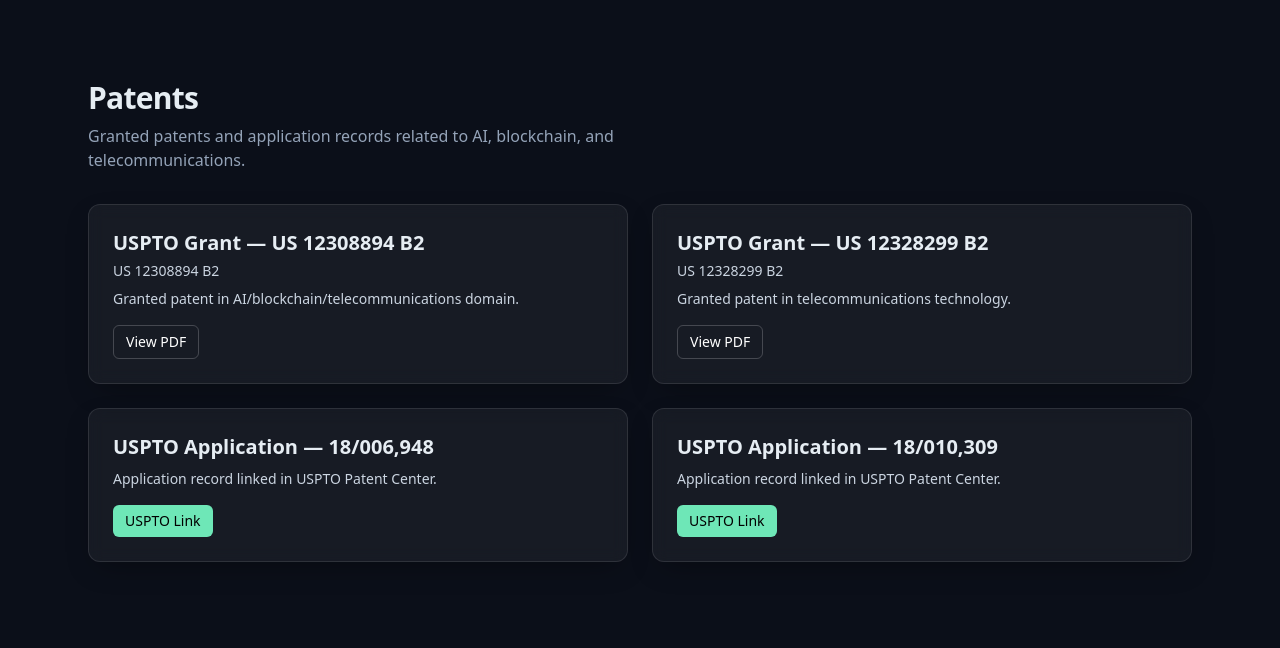
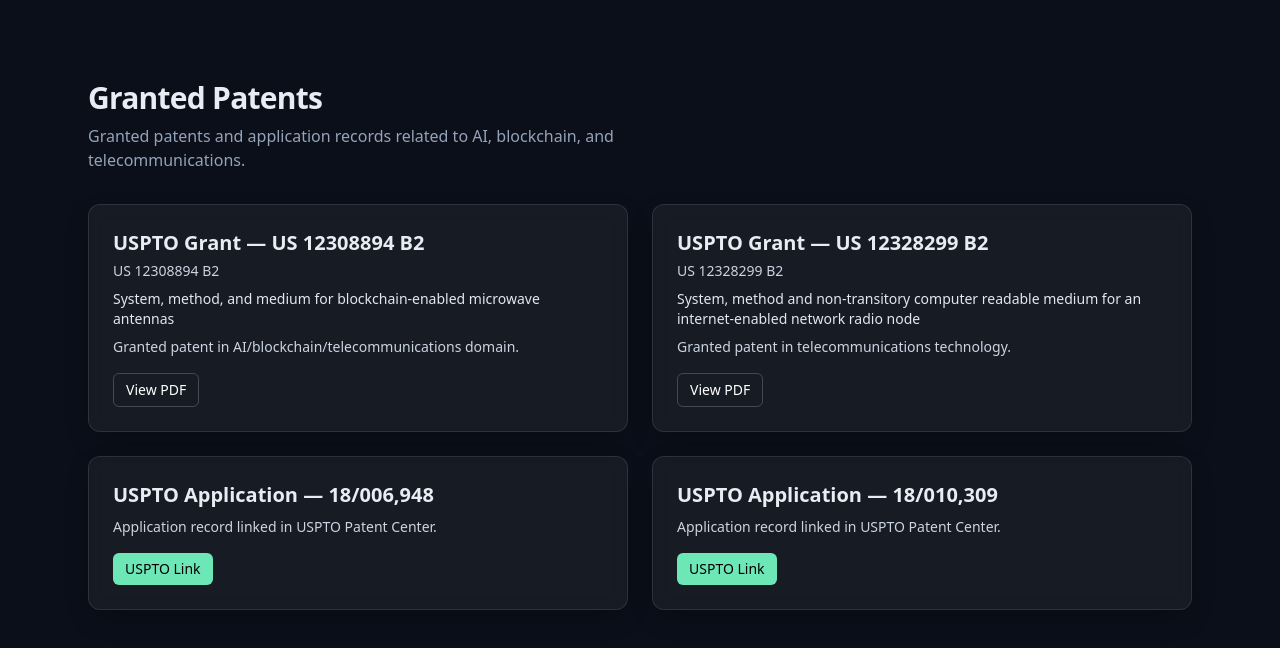
Before and after one commit to abdarwish23/darwish-portofolio, a Next.js app: page /patents in a window 1280 px wide. Shown: the top 648 px of the page. Built offline with nearby package versions, Linux system fonts and the light colour scheme.

Commit message:
update patents

```diff
--- a/app/patents/page.tsx
+++ b/app/patents/page.tsx
@@ -1,7 +1,7 @@
 import { patents } from "@/data/patents";
 
 export const metadata = {
-  title: "Patents — Ahmed B. Darwish",
+  title: "Granted Patents — Ahmed B. Darwish",
   description: "Granted patents and applications by Ahmed Bahaaeldin Darwish."
 };
 
@@ -9,13 +9,14 @@
   return (
     <main className="section">
       <div className="container">
-        <h1 className="text-3xl font-bold tracking-tight">Patents</h1>
+        <h1 className="text-3xl font-bold tracking-tight">Granted Patents</h1>
         <p className="mt-2 text-muted max-w-prose">Granted patents and application records related to AI, blockchain, and telecommunications.</p>
         <div className="mt-8 grid gap-6 md:grid-cols-2">
           {patents.map((p) => (
             <article key={(p.number || p.title)} className="card p-6">
               <h2 className="text-xl font-semibold">{p.title}</h2>
               {p.number ? <div className="mt-1 text-sm text-slate-300">{p.number}</div> : null}
+              {p.patentTitle ? <p className="mt-2 text-sm font-medium text-slate-200">{p.patentTitle}</p> : null}
               {p.summary ? <p className="mt-2 text-sm text-slate-300">{p.summary}</p> : null}
               <div className="mt-4 flex gap-3">
                 {p.pdf ? (
--- a/data/patents.ts
+++ b/data/patents.ts
@@ -1,6 +1,7 @@
 export type Patent = {
   title: string;
   number?: string;
+  patentTitle?: string; // The actual patent invention title
   pdf?: string; // path under /public
   link?: string; // external link
   summary?: string;
@@ -10,23 +11,25 @@
   {
     title: "USPTO Grant — US 12308894 B2",
     number: "US 12308894 B2",
+    patentTitle: "System, method, and medium for blockchain-enabled microwave antennas",
     pdf: "/docs/patents/PatCntr_eGrantPDF(US 12308894 B2).pdf",
     summary: "Granted patent in AI/blockchain/telecommunications domain.",
   },
   {
     title: "USPTO Grant — US 12328299 B2",
     number: "US 12328299 B2",
+    patentTitle: "System, method and non-transitory computer readable medium for an internet-enabled network radio node",
     pdf: "/docs/patents/PatCntr_eGrantPDF(US 12328299 B2).pdf",
     summary: "Granted patent in telecommunications technology.",
   },
   {
     title: "USPTO Application — 18/006,948",
-    link: "https://patentcenter.uspto.gov/applications/18006948",
+    link: "https://patents.google.com/patent/US12308894B2/en?oq=+US+12308894+B2",
     summary: "Application record linked in USPTO Patent Center.",
   },
   {
     title: "USPTO Application — 18/010,309",
-    link: "https://patentcenter.uspto.gov/applications/18010309",
+    link: "https://patents.google.com/patent/US12328299B2/en?oq=US+12328299+B2",
     summary: "Application record linked in USPTO Patent Center.",
   }
 ];
```
